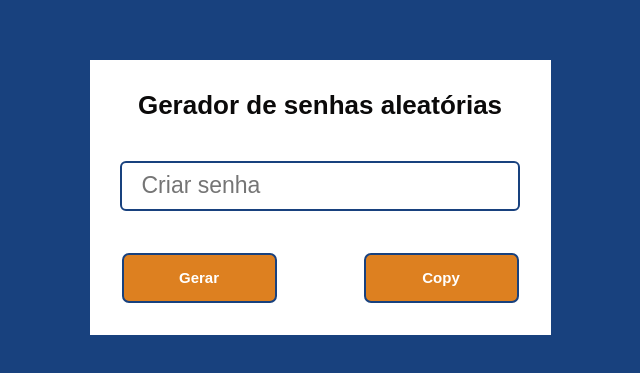
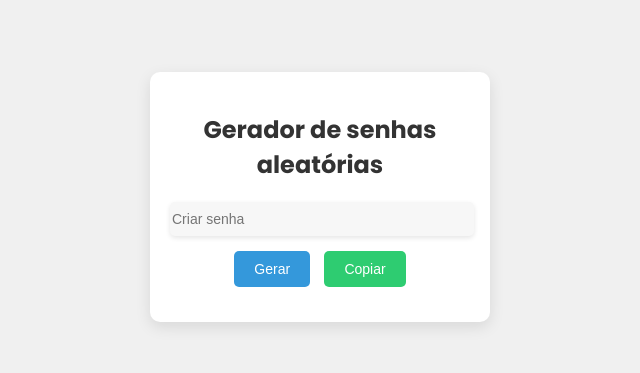
Before and after one commit to moaaskt/gerador.de.senha, a plain HTML site: page index.html in a window 1280 px wide. Shown: the part 203-576 px from the top of the page, without its empty margins (320-960 px from the left). Drawn offline with Linux system fonts and the light colour scheme.

Commit message:
att styles

```diff
--- a/index.html
+++ b/index.html
@@ -7,27 +7,40 @@
     <meta name="viewport" content="width=device-width, initial-scale=1.0">
 
     <link rel="stylesheet" href="style.css">
+    <script src="https://cdnjs.cloudflare.com/ajax/libs/zxcvbn/4.4.2/zxcvbn.js"></script>
+    <link href="https://fonts.googleapis.com/css2?family=Poppins:wght@300;400;500;600;700&display=swap" rel="stylesheet">
 
     <title>Gerador de Senhas</title>
 </head>
 
 <body>
+    <div class="container">
+        <div class="box">
+            <h2>Gerador de senhas aleatórias</h2>
 
-    <div class="box">
-        <h2>Gerador de senhas aleatórias</h2>
-        <input type="text" placeholder="Criar senha" id="password" readonly>
-        <table>
-            <th>
-                <div id="button" class="btn1" onclick="gerarpass()"> Gerar</div>
-            </th>
-            <th><a id="button" class="btn2" onclick="copypassword()">Copy</a> </th>
 
-        </table>
+    <input type="text" placeholder="Criar senha" id="password" readonly>
+
+
+    <div>
+
+
+    <button class="btn btn-primary" onclick="gerarpass()">Gerar</button>
+
+
+    <button class="btn btn-success" onclick="copypassword()">Copiar</button>
 
 
     </div>
 
 
+    <div id="password-strength"></div>
+
+
+    </div>
+
+
+    </div>
 
     <script src="js/javas.js"></script>
 
--- a/js/javas.js
+++ b/js/javas.js
@@ -26,3 +26,23 @@ function copypassword() {
     document.execCommand("copy");
     alert("senha copiada!!");
 }
+
+const passwordInput = document.getElementById("password");
+const passwordStrengthDisplay = document.getElementById("password-strength");
+
+passwordInput.addEventListener("input", function () {
+    const password = passwordInput.value;
+    const result = zxcvbn(password);
+    const strength = result.score;
+    const feedback = result.feedback.suggestions.join(" ");
+
+    const strengthText = [
+        "Muito Fraca",
+        "Fraca",
+        "Razoável",
+        "Boa",
+        "Muito Boa"
+    ][strength];
+
+    passwordStrengthDisplay.innerHTML = `Força da Senha: ${strengthText}. ${feedback}`;
+});
--- a/style.css
+++ b/style.css
@@ -1,71 +1,72 @@
 @charset "UTF-8";
 
-* {
-    margin: 0px;
-    padding: 0px;
-    user-select: none;
-    box-sizing: border-box;
+body {
+    font-family: 'Poppins', sans-serif;
+    margin: 0;
+    padding: 0;
+    background-color: #f0f0f0;
 }
 
-body {
-    background-color: #18417e;
+.container {
+    display: flex;
     justify-content: center;
     align-items: center;
-    display: flex;
-    min-height: 100vh;
+    height: 100vh;
 }
 
 .box {
-    background-color: #ffff;
-    padding-top: 30px;
-    padding: 30px;
+    font-family: 'Poppins', sans-serif;
+    background-color: #ffffff;
+    border-radius: 10px;
+    box-shadow: 0 5px 15px rgba(0, 0, 0, 0.1);
+    padding: 20px;
+    text-align: center;
+    max-width: 300px;
+    width: 100%;
 }
 
-.box h2 {
-    margin-bottom: 40px;
-    text-align: center;
-    font-size: 26px;
-    color: rgb(11, 10, 10);
-    font-family: sans-serif;
+h2 {
+    color: #333333;
+    margin-bottom: 20px;
 }
 
-input {
-    padding: 20px;
-    user-select: none;
-    height: 50px;
-    width: 400px;
-    border-radius: 6px;
+input[type="text"] {
+    width: 100%;
+    padding: 9px 2px;
+    margin-bottom: 15px;
+    font-size: 14px;
     border: none;
-    border: 2px solid #18417e;
-    outline: none;
-    font-size: 22px;
+    border-radius: 5px;
+    background-color: #f7f7f7;
+    box-shadow: 0 2px 5px rgba(0, 0, 0, 0.1);
 }
 
-input::placeholder {
-    font-size: 23px;
+.btn {
+    display: inline-block;
+    padding: 10px 20px;
+    margin: 0 5px;
+    border: none;
+    border-radius: 5px;
+    font-size: 14px;
+    cursor: pointer;
+    transition: background-color 0.3s ease;
 }
 
-#button {
-    font-family: sans-serif;
-    font-size: 15px;
-    margin-top: 40px;
-    border: 2px solid #18417e;
-    width: 155px;
-    height: 50px;
-    text-align: center;
-    background-color: #dd8020;
-    display: flex;
-    color: #ffff;
-    justify-content: center;
-    align-items: center;
-    cursor: pointer;
-    border-radius: 7px;
+.btn-primary {
+    background-color: #3498db;
+    color: white;
+}
 
+.btn-success {
+    background-color: #2ecc71;
+    color: white;
 }
-.btn2{
-    margin-left: 85px;
+
+.btn:hover {
+    background-color: #333333;
 }
-#button:hover{
-    color: #ffff;
-    background-color: #18417e;
+
+#password-strength {
+    margin-top: 15px;
+    font-size: 12px;
 }
```
